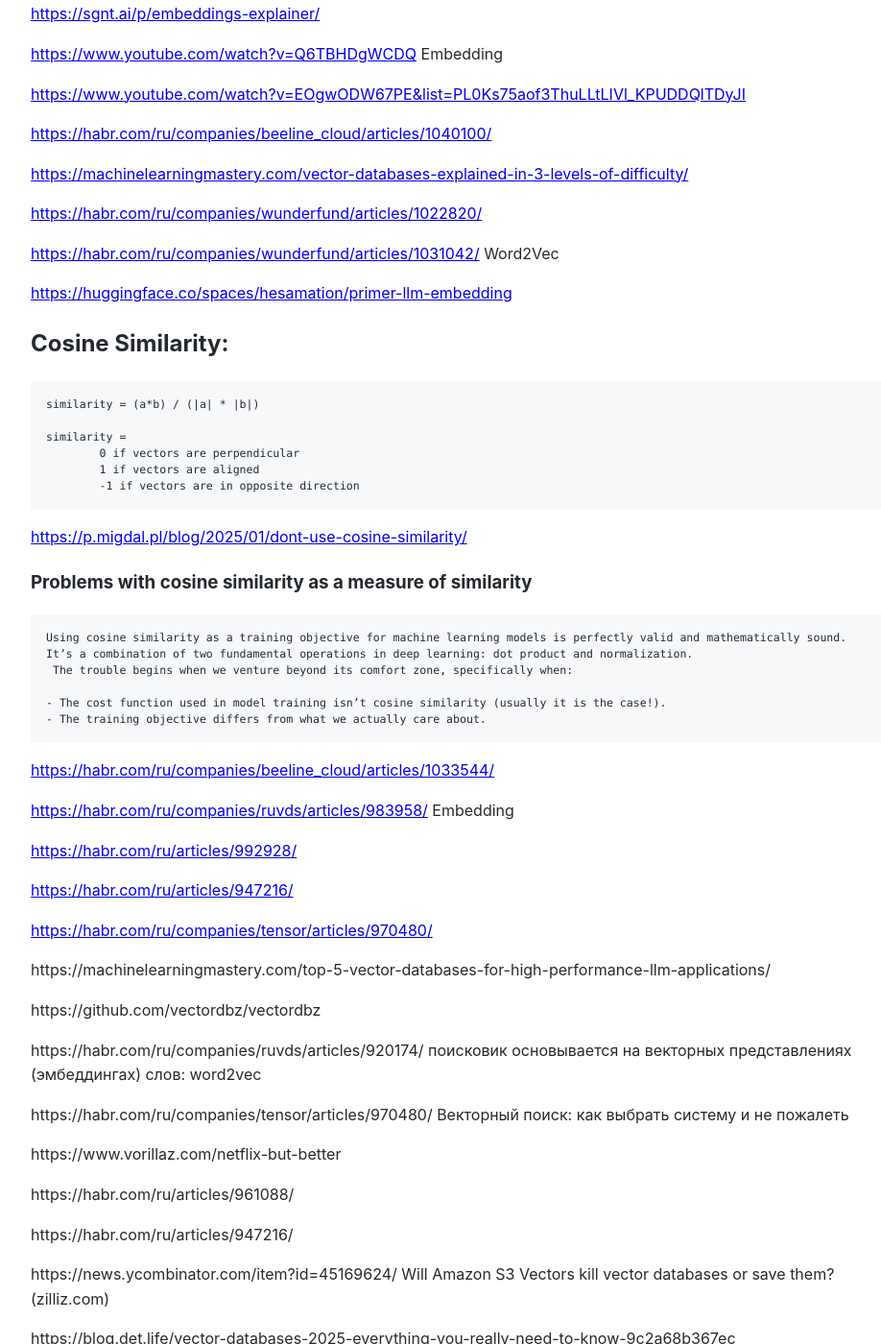
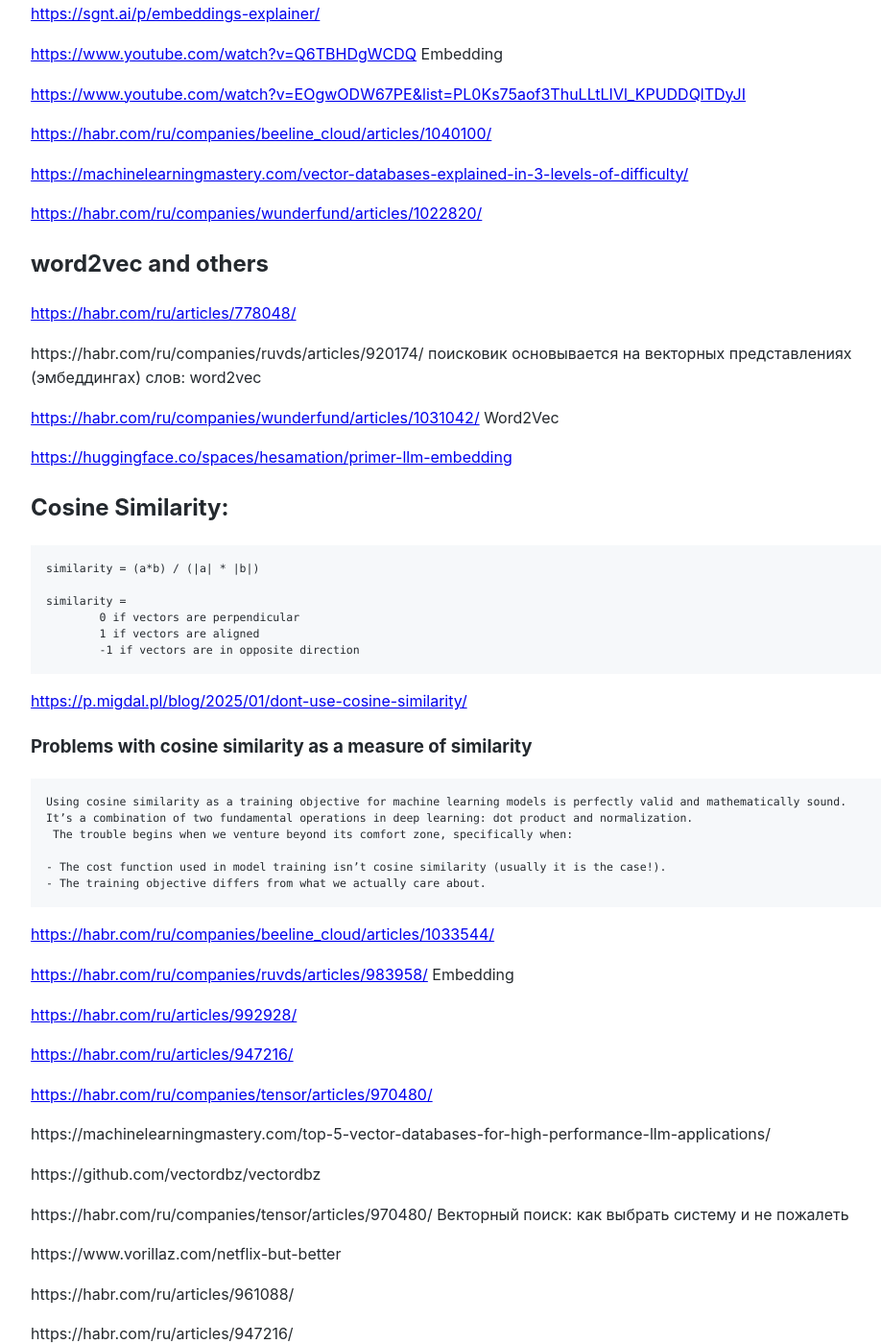
Before and after one commit to Michael-Lubinsky/michael-lubinsky.github.com, a Jekyll site: the page built from vector_db/vector_db.md, in a window 1280 px wide and 1400 px high, scrolled down 579 px. Shown: the whole window at 96% size, without its empty margins (158-1076 px from the left). Built offline with Jekyll 4.4.1, drawn with Linux system fonts in a browser that asks for light colours; our own code applies the rules of GitHub Pages for plain Markdown files.

Commit message:
Update vector_db.md with word2vec information
Added references to word2vec and related articles.

```diff
--- a/vector_db/vector_db.md
+++ b/vector_db/vector_db.md
@@ -33,6 +33,11 @@
 <https://machinelearningmastery.com/vector-databases-explained-in-3-levels-of-difficulty/>
 
 <https://habr.com/ru/companies/wunderfund/articles/1022820/>
+
+## word2vec and others
+<https://habr.com/ru/articles/778048/>
+
+https://habr.com/ru/companies/ruvds/articles/920174/ поисковик основывается на векторных представлениях (эмбеддингах) слов: word2vec
 
 <https://habr.com/ru/companies/wunderfund/articles/1031042/> Word2Vec
 
```
Also changed, not shown: other parts of vector_db/vector_db.md (+0 -1 lines).
